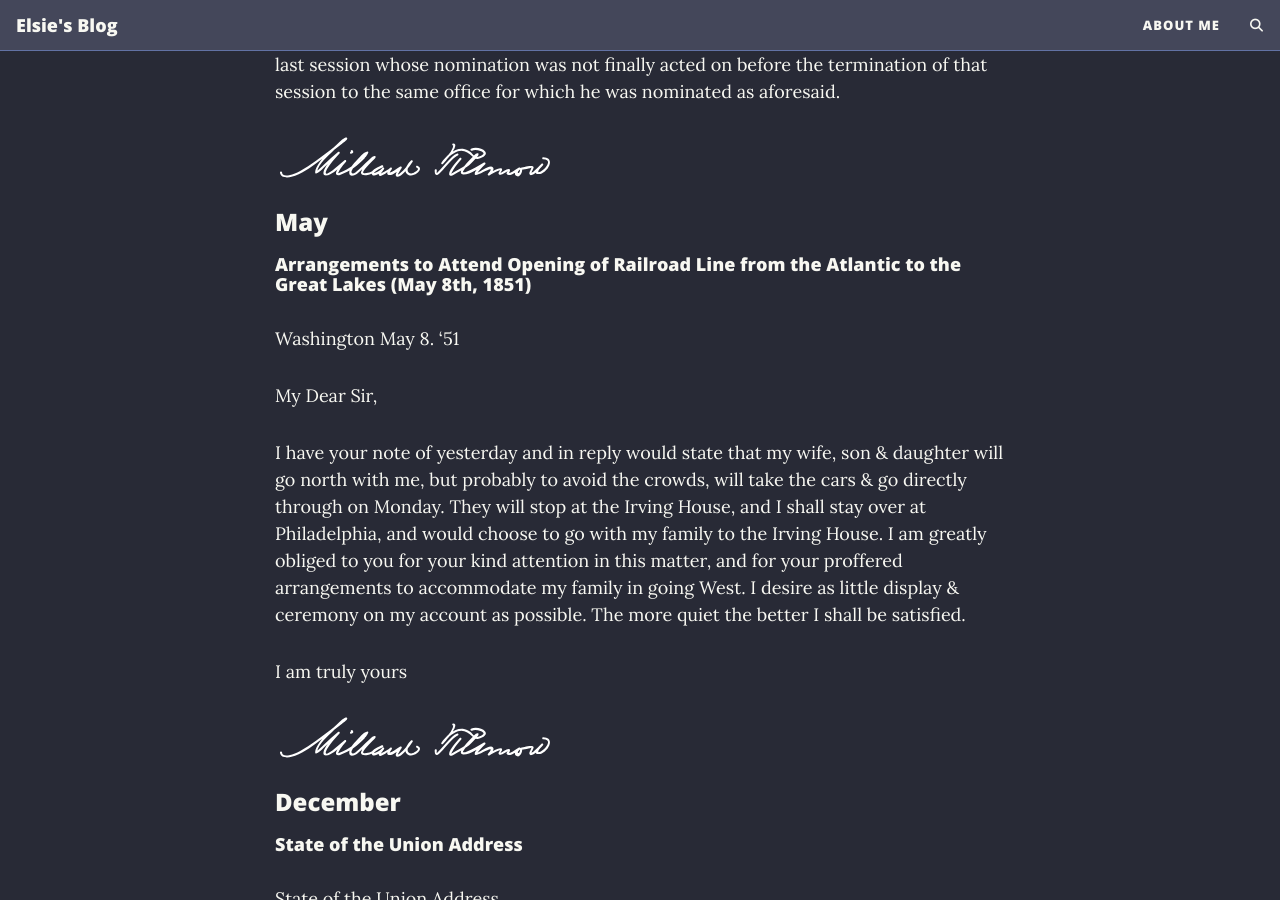
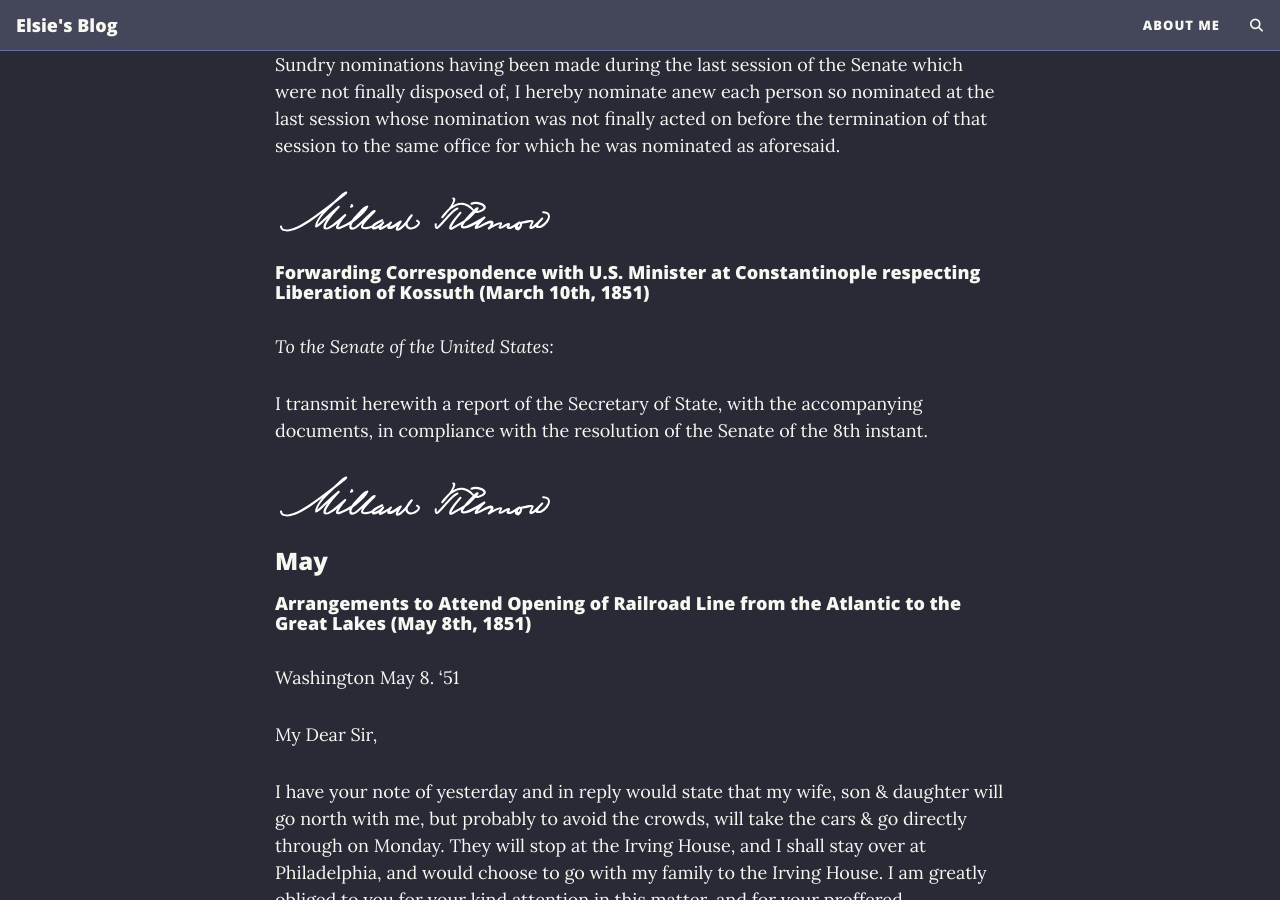
Before and after one commit to Elsie19/Elsie19, a Jekyll site: the page built from docs/_posts/2026-1-6-millard-fillmore-library.md, in a window 1280 px wide and 900 px high, scrolled down 73978 px. Built offline with Jekyll 4.4.1, drawn with Linux system fonts in a browser that asks for light colours; comment, search, counter and statistics services are not loaded; some of the changed text lies outside the part shown.

Commit message:
constantinople

```diff
--- /dev/null
+++ b/docs/_includes/millard/constantinople.md
@@ -0,0 +1,5 @@
+*To the Senate of the United States:*
+
+I transmit herewith a report of the Secretary of State, with the accompanying documents, in compliance with the resolution of the Senate of the 8th instant.
+
+![MILLARD FILLMORE.]({{ "/assets/img/millard_signature.svg" | relative_url }})
--- a/docs/_posts/2026-1-6-millard-fillmore-library.md
+++ b/docs/_posts/2026-1-6-millard-fillmore-library.md
@@ -362,6 +362,10 @@ timeline
 
 {% include millard/appointments-march-4-1851.md %}
 
+#### Forwarding Correspondence with U.S. Minister at Constantinople respecting Liberation of Kossuth (March 10th, 1851)
+
+{% include millard/constantinople.md %}
+
 ### May
 
 #### Arrangements to Attend Opening of Railroad Line from the Atlantic to the Great Lakes (May 8th, 1851)
```
